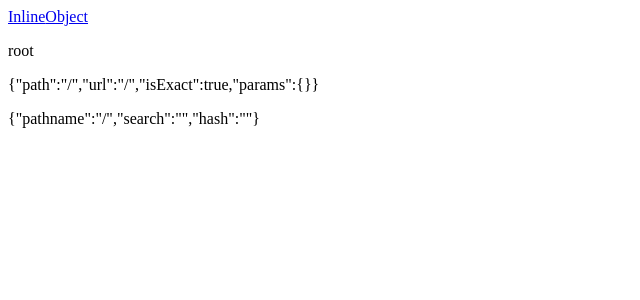
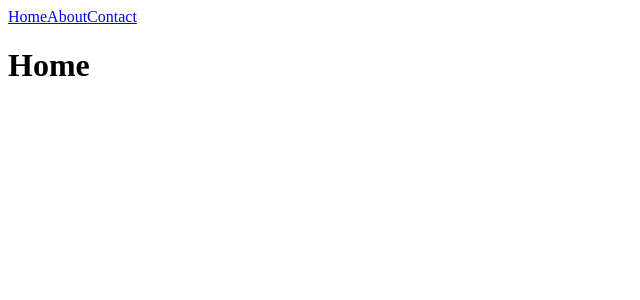
Before and after one commit to jamestalmond/egghead-react-router-course, a React (Create React App) app: page / in a window 1280 px wide. Shown: the top 300 px of the page, without its empty margins (0-640 px from the left). Built offline with nearby package versions, Linux system fonts and the light colour scheme.

Commit message:
Render catch-all routes

```diff
--- a/src/App.js
+++ b/src/App.js
@@ -1,12 +1,13 @@
 import ReactDOM from 'react-dom';
 
 import React from 'react';
-import { BrowserRouter as Router, Route, Link } from 'react-router-dom';
+import { BrowserRouter as Router, Route, Link, Switch } from 'react-router-dom';
 
 const Links = () => (
 	<nav>
-		<Link to="/?id=123">Inline</Link>
-		<Link to={{ pathname: '/', search: 'id=456' }}>Object</Link>
+		<Link to="/">Home</Link>
+		<Link to="/about">About</Link>
+		<Link to="/contact/xxx/xxx/xxxx/x">Contact</Link>
 	</nav>
 );
 
@@ -14,17 +15,11 @@ const App = props => (
 	<Router basename={props.path}>
 		<div>
 			<Links />
-			<Route
-				path="/"
-				render={({ match, location }) => (
-					<div>
-						<p>root</p>
-						<p>{JSON.stringify(match)}</p>
-						<p>{JSON.stringify(location)}</p>
-						<p>{new URLSearchParams(location.search).get('id')}</p>
-					</div>
-				)}
-			/>
+			<Switch>
+				<Route exact path="/" render={() => <h1>Home</h1>} />
+				<Route path="/about" render={() => <h1>About</h1>} />
+				<Route render={() => <h1>No idea mate</h1>} />
+			</Switch>
 		</div>
 	</Router>
 );
```
